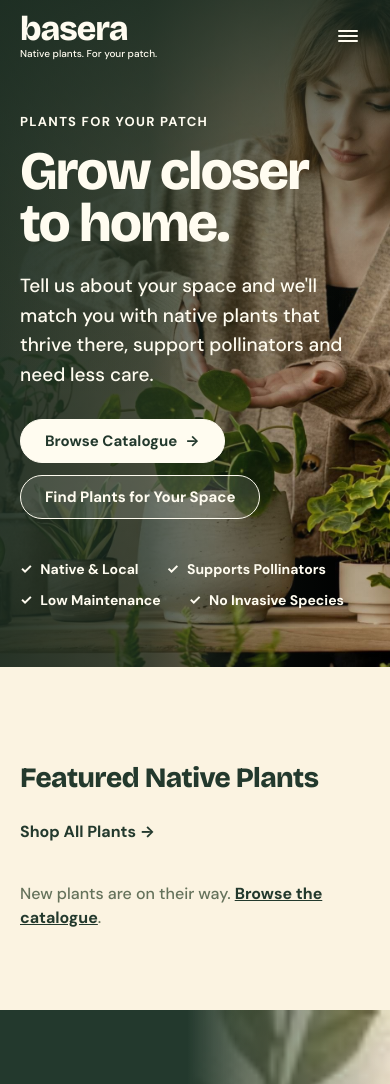
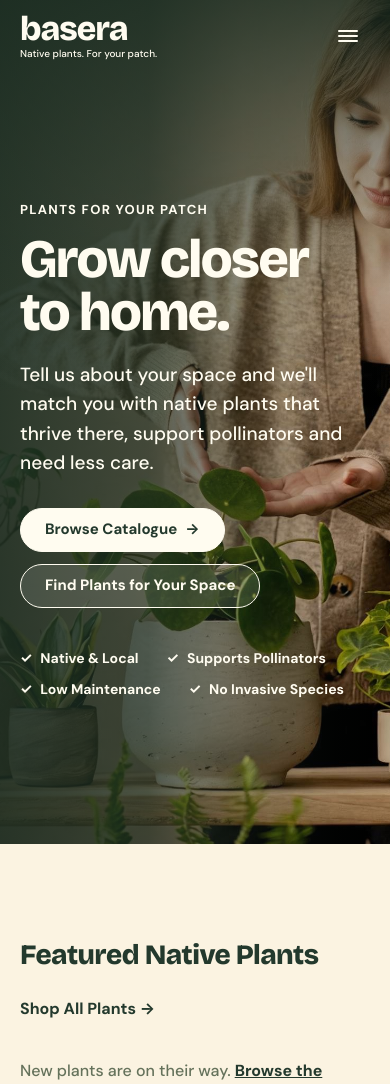
Before and after one commit to Ismail4004/Basera, a Django app: page /home/ in a window 390 px wide. Shown: the top 1084 px of the page. Run offline with Django 5.2, Linux system fonts and the light colour scheme; the visitor is signed in with stand-in values (Sample User, id 1); data that the repository does not hold is empty.

Commit message:
Make the customer hero fill the window so no cream strip shows below the photo
The hero's height followed the window width only, so a tall window showed the cream page under the photo. It is now at least as tall as the visible window (capped at 1100px on desktop and 900px on phones).

```diff
--- a/accounts/static/accounts/css/botanical.css
+++ b/accounts/static/accounts/css/botanical.css
@@ -507,6 +507,9 @@ h1, h2, h3 {
   /* Grows with the screen so the photo is cropped mostly at the bottom and the
      subject keeps her headroom. */
   min-height: clamp(680px, 42vw, 880px);
+  /* ...and never shorter than the visible window, so no cream strip shows under
+     the photo on a tall screen (capped so a portrait monitor doesn't get a giant hero). */
+  min-height: min(1100px, max(clamp(680px, 42vw, 880px), 100svh));
   padding-top: 120px;
   display: flex; align-items: center;
   color: var(--bt-on-dark);
@@ -660,7 +663,7 @@ h1, h2, h3 {
   .bt-hero__title { font-size: 64px; }
 }
 @media (max-width: 700px) {
-  .bt-hero { min-height: 640px; padding-top: 88px; }
+  .bt-hero { min-height: min(900px, max(640px, 100svh)); padding-top: 88px; }
   .bt-hero__title { font-size: 54px; }
   .bt-grid--five { grid-template-columns: repeat(2, minmax(0, 1fr)); }
   .bt-steps, .bt-community ul { grid-template-columns: 1fr; }
```
